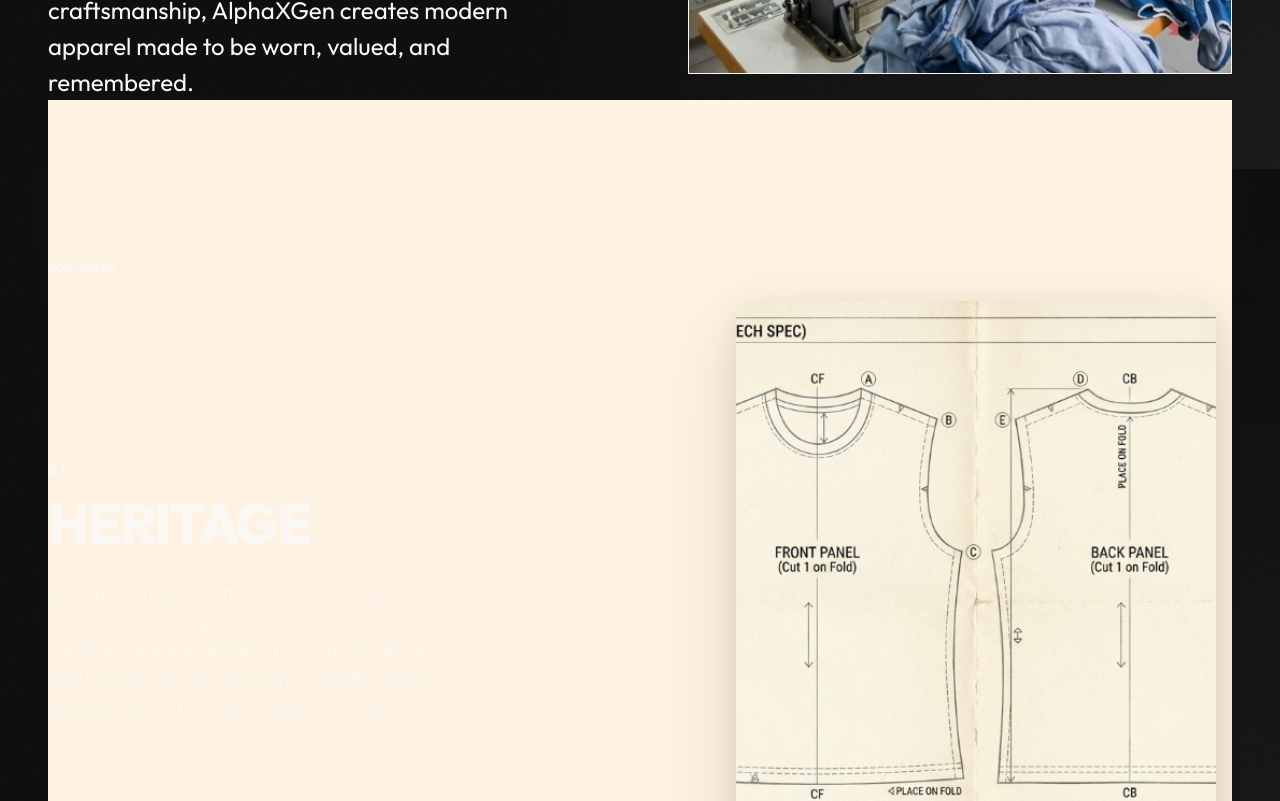
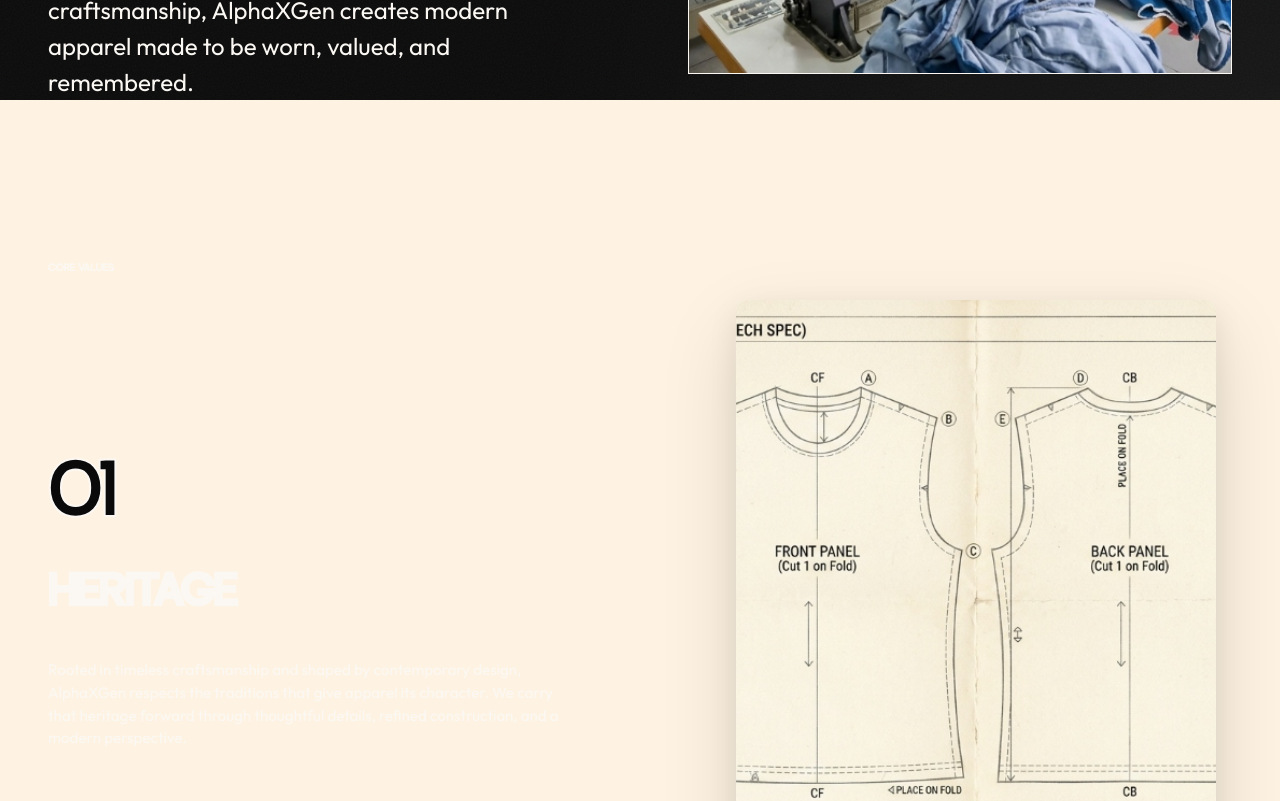
Before and after one commit to PTejasKr/alphaxgen, a Next.js app: page /about in a window 1280 px wide. Shown: the part 1431-2232 px from the top of the page. Built offline with nearby package versions, Linux system fonts and the light colour scheme.

Commit message:
Update sticky visual layout and container background colors

```diff
--- a/src/app/about/about.module.css
+++ b/src/app/about/about.module.css
@@ -131,13 +131,34 @@
   position: relative;
   border-top: none;
   padding-top: 0;
-  transition: background-color 0.7s ease;
+  transition: background-color 0.6s ease;
+  margin: 0 calc(-1 * var(--space-sm));
+  padding-left: var(--space-sm);
+  padding-right: var(--space-sm);
+}
+
+.stickyScrollSection[data-active-step="0"] { background-color: #FEF3E2; }
+.stickyScrollSection[data-active-step="1"] { background-color: #E8F4F8; }
+.stickyScrollSection[data-active-step="2"] { background-color: #FDF2F8; }
+.stickyScrollSection[data-active-step="3"] { background-color: #F0FDF4; }
+.stickyScrollSection[data-active-step="4"] { background-color: #FEF9C3; }
+.stickyScrollSection[data-active-step="5"] { background-color: #F3E8FF; }
+.stickyScrollSection[data-active-step="6"] { background-color: #ECFEFF; }
+.stickyScrollSection[data-active-step="7"] { background-color: #FFF7ED; }
+.stickyScrollSection[data-active-step="8"] { background-color: #F0FDFA; }
+
+@media (min-width: 768px) {
+  .stickyScrollSection {
+    margin: 0 calc(-1 * var(--space-md));
+    padding-left: var(--space-md);
+    padding-right: var(--space-md);
+  }
 }
 
 @media (min-width: 1024px) {
   .stickyScrollSection {
-    border-top: var(--border-width) solid var(--ink);
     padding-top: var(--space-xl);
+    padding-bottom: var(--space-xl);
     gap: var(--space-xl);
     flex-direction: row;
     align-items: flex-start;
@@ -204,52 +225,47 @@
 }
 
 .valueNumber {
-  font-family: var(--font-sans), sans-serif;
-  font-size: 12px;
-  font-weight: 600;
-  letter-spacing: 0.2em;
+  font-family: var(--font-display), sans-serif;
+  font-size: 14px;
   color: var(--ink);
+  -webkit-text-stroke: 0;
   line-height: 1;
-  margin-bottom: 12px;
+  margin-bottom: 8px;
 }
 
 @media (min-width: 1024px) {
   .valueNumber {
-    font-size: 14px;
-    margin-bottom: 16px;
+    font-size: var(--display-lg);
+    color: var(--paper);
+    -webkit-text-stroke: 2px var(--ink);
+    line-height: 0.8;
+    margin-bottom: var(--space-sm);
   }
 }
 
 .valueTitle {
-  font-family: var(--font-sans), sans-serif;
-  font-size: 32px;
-  font-weight: 800;
-  letter-spacing: -0.04em;
-  line-height: 1.1;
-  color: var(--ink);
-  margin-bottom: 16px;
+  font-family: var(--font-heading), sans-serif;
+  font-size: 24px;
+  text-transform: uppercase;
+  margin-bottom: 8px;
 }
 
 @media (min-width: 1024px) {
   .valueTitle {
-    font-size: clamp(2.25rem, 4.5vw, 3.5rem);
-    margin-bottom: 24px;
+    font-size: var(--h1);
+    margin-bottom: var(--space-sm);
   }
 }
 
 .valueDesc {
-  font-family: var(--font-sans), sans-serif;
   font-size: 16px;
-  color: var(--ink);
-  opacity: 0.7;
-  line-height: 1.6;
-  max-width: 420px;
+  max-width: 600px;
   margin-bottom: 16px;
 }
 
 @media (min-width: 1024px) {
   .valueDesc {
-    font-size: 18px;
+    font-size: var(--body);
     margin-bottom: 0;
   }
 }
@@ -289,7 +305,6 @@
     display: flex;
     align-items: center;
     justify-content: center;
-    padding: var(--space-2xl);
   }
 }
 
@@ -297,13 +312,10 @@
   width: 100%;
   max-width: 480px;
   aspect-ratio: 4/5;
-  height: auto;
   position: relative;
-  border-radius: var(--radius-lg, 16px);
+  border-radius: 12px;
   overflow: hidden;
-  box-shadow:
-        0 30px 80px rgba(0, 0, 0, 0.12),
-        0 10px 30px rgba(0, 0, 0, 0.08);
+  box-shadow: 0 30px 80px rgba(0, 0, 0, 0.12), 0 10px 30px rgba(0, 0, 0, 0.08);
   background-color: transparent;
 }
 
--- a/src/app/about/page.tsx
+++ b/src/app/about/page.tsx
@@ -50,10 +50,6 @@ export default function About() {
     return () => observer.disconnect();
   }, [values]);
 
-  const bgColors = [
-    "#FEF3E2", "#E8F4F8", "#FDF2F8", "#F0FDF4", "#FEF9C3", "#F3E8FF", "#ECFEFF", "#FFF7ED", "#F0FDFA"
-  ];
-
   return (
     <div className={styles.container}>
       <header className={styles.hero}>
@@ -79,7 +75,7 @@ export default function About() {
         </div>
       </section>
 
-      <section className={styles.stickyScrollSection} style={{ backgroundColor: bgColors[activeIndex % bgColors.length] }}>
+      <section className={styles.stickyScrollSection} data-active-step={activeIndex}>
         <div className={styles.scrollTextColumn}>
           <div className={styles.label}>Core Values</div>
           {values.map((value, index) => (
--- a/src/app/journal/journal.module.css
+++ b/src/app/journal/journal.module.css
@@ -97,15 +97,36 @@
   flex-direction: column;
   gap: 0;
   position: relative;
-  border-top: none; /* Removed so it doesn't double border with header */
+  border-top: none;
   padding-top: 0;
-  transition: background-color 0.7s ease;
+  transition: background-color 0.6s ease;
+  margin: 0 calc(-1 * var(--space-sm));
+  padding-left: var(--space-sm);
+  padding-right: var(--space-sm);
+}
+
+.stickyScrollSection[data-active-step="0"] { background-color: #FEF3E2; }
+.stickyScrollSection[data-active-step="1"] { background-color: #E8F4F8; }
+.stickyScrollSection[data-active-step="2"] { background-color: #FDF2F8; }
+.stickyScrollSection[data-active-step="3"] { background-color: #F0FDF4; }
+.stickyScrollSection[data-active-step="4"] { background-color: #FEF9C3; }
+.stickyScrollSection[data-active-step="5"] { background-color: #F3E8FF; }
+.stickyScrollSection[data-active-step="6"] { background-color: #ECFEFF; }
+.stickyScrollSection[data-active-step="7"] { background-color: #FFF7ED; }
+.stickyScrollSection[data-active-step="8"] { background-color: #F0FDFA; }
+
+@media (min-width: 768px) {
+  .stickyScrollSection {
+    margin: 0 calc(-1 * var(--space-md));
+    padding-left: var(--space-md);
+    padding-right: var(--space-md);
+  }
 }
 
 @media (min-width: 1024px) {
   .stickyScrollSection {
-    border-top: var(--border-width) solid var(--ink);
     padding-top: var(--space-xl);
+    padding-bottom: var(--space-xl);
     gap: var(--space-xl);
     flex-direction: row;
     align-items: flex-start;
@@ -172,52 +193,47 @@
 }
 
 .valueNumber {
-  font-family: var(--font-sans), sans-serif;
-  font-size: 12px;
-  font-weight: 600;
-  letter-spacing: 0.2em;
+  font-family: var(--font-display), sans-serif;
+  font-size: 14px;
   color: var(--ink);
+  -webkit-text-stroke: 0;
   line-height: 1;
-  margin-bottom: 12px;
+  margin-bottom: 8px;
 }
 
 @media (min-width: 1024px) {
   .valueNumber {
-    font-size: 14px;
-    margin-bottom: 16px;
+    font-size: var(--display-lg);
+    color: var(--paper);
+    -webkit-text-stroke: 2px var(--ink);
+    line-height: 0.8;
+    margin-bottom: var(--space-sm);
   }
 }
 
 .valueTitle {
-  font-family: var(--font-sans), sans-serif;
-  font-size: 32px;
-  font-weight: 800;
-  letter-spacing: -0.04em;
-  line-height: 1.1;
-  color: var(--ink);
-  margin-bottom: 16px;
+  font-family: var(--font-heading), sans-serif;
+  font-size: 24px;
+  text-transform: uppercase;
+  margin-bottom: 8px;
 }
 
 @media (min-width: 1024px) {
   .valueTitle {
-    font-size: clamp(2.25rem, 4.5vw, 3.5rem);
-    margin-bottom: 24px;
+    font-size: var(--h1);
+    margin-bottom: var(--space-sm);
   }
 }
 
 .valueDesc {
-  font-family: var(--font-sans), sans-serif;
   font-size: 16px;
-  color: var(--ink);
-  opacity: 0.7;
-  line-height: 1.6;
-  max-width: 420px;
+  max-width: 600px;
   margin-bottom: 16px;
 }
 
 @media (min-width: 1024px) {
   .valueDesc {
-    font-size: 18px;
+    font-size: var(--body);
     margin-bottom: 0;
   }
 }
@@ -257,7 +273,6 @@
     display: flex;
     align-items: center;
     justify-content: center;
-    padding: var(--space-2xl);
   }
 }
 
@@ -265,13 +280,10 @@
   width: 100%;
   max-width: 480px;
   aspect-ratio: 4/5;
-  height: auto;
   position: relative;
-  border-radius: var(--radius-lg, 16px);
+  border-radius: 12px;
   overflow: hidden;
-  box-shadow:
-        0 30px 80px rgba(0, 0, 0, 0.12),
-        0 10px 30px rgba(0, 0, 0, 0.08);
+  box-shadow: 0 30px 80px rgba(0, 0, 0, 0.12), 0 10px 30px rgba(0, 0, 0, 0.08);
   background-color: transparent;
 }
 
--- a/src/app/journal/page.tsx
+++ b/src/app/journal/page.tsx
@@ -59,10 +59,6 @@ export default function Journal() {
     return () => observer.disconnect();
   }, []);
 
-  const bgColors = [
-    "#FEF3E2", "#E8F4F8", "#FDF2F8", "#F0FDF4", "#FEF9C3", "#F3E8FF", "#ECFEFF", "#FFF7ED", "#F0FDFA"
-  ];
-
   return (
     <div className={styles.container}>
       <header className={styles.hero}>
@@ -80,7 +76,7 @@ export default function Journal() {
         </div>
       </section>
 
-      <section className={styles.stickyScrollSection} style={{ backgroundColor: bgColors[activeIndex % bgColors.length] }}>
+      <section className={styles.stickyScrollSection} data-active-step={activeIndex}>
         <div className={styles.scrollTextColumn}>
           {sections.map((section, index) => (
             <div
```
